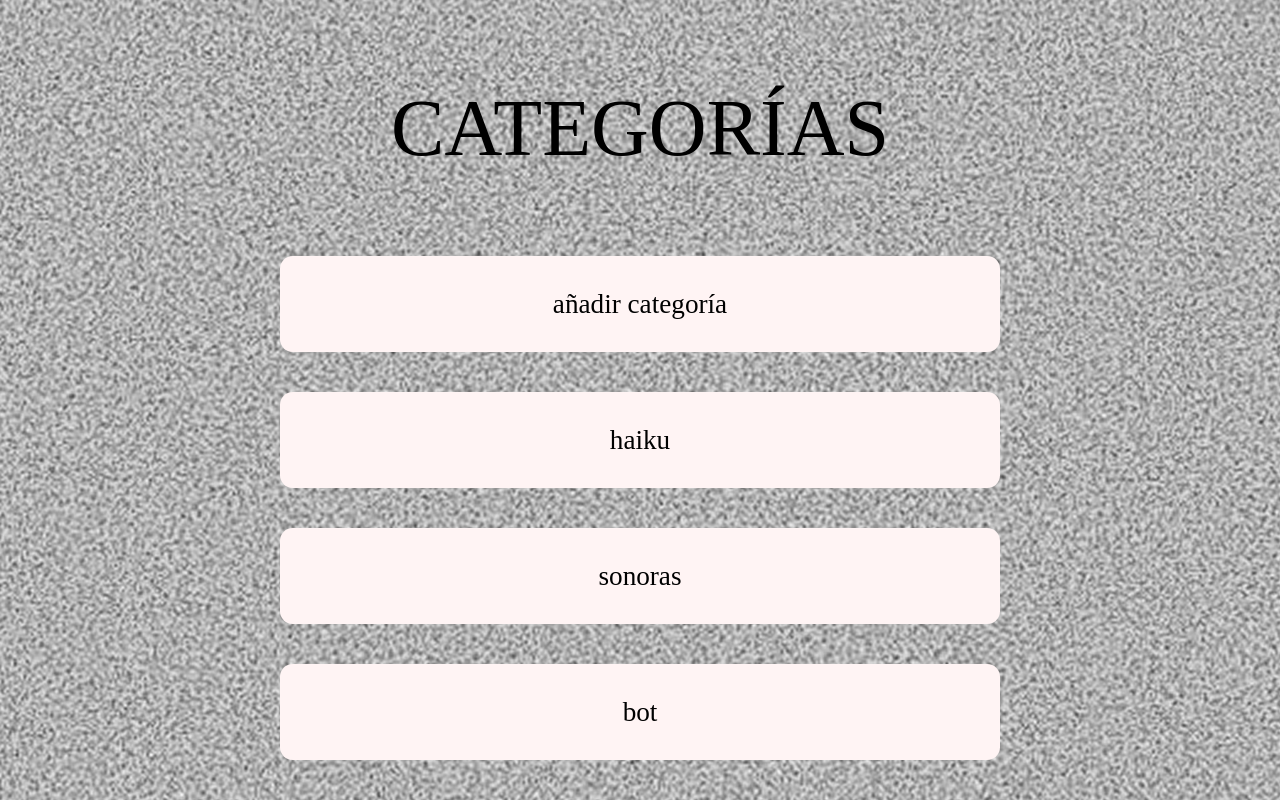
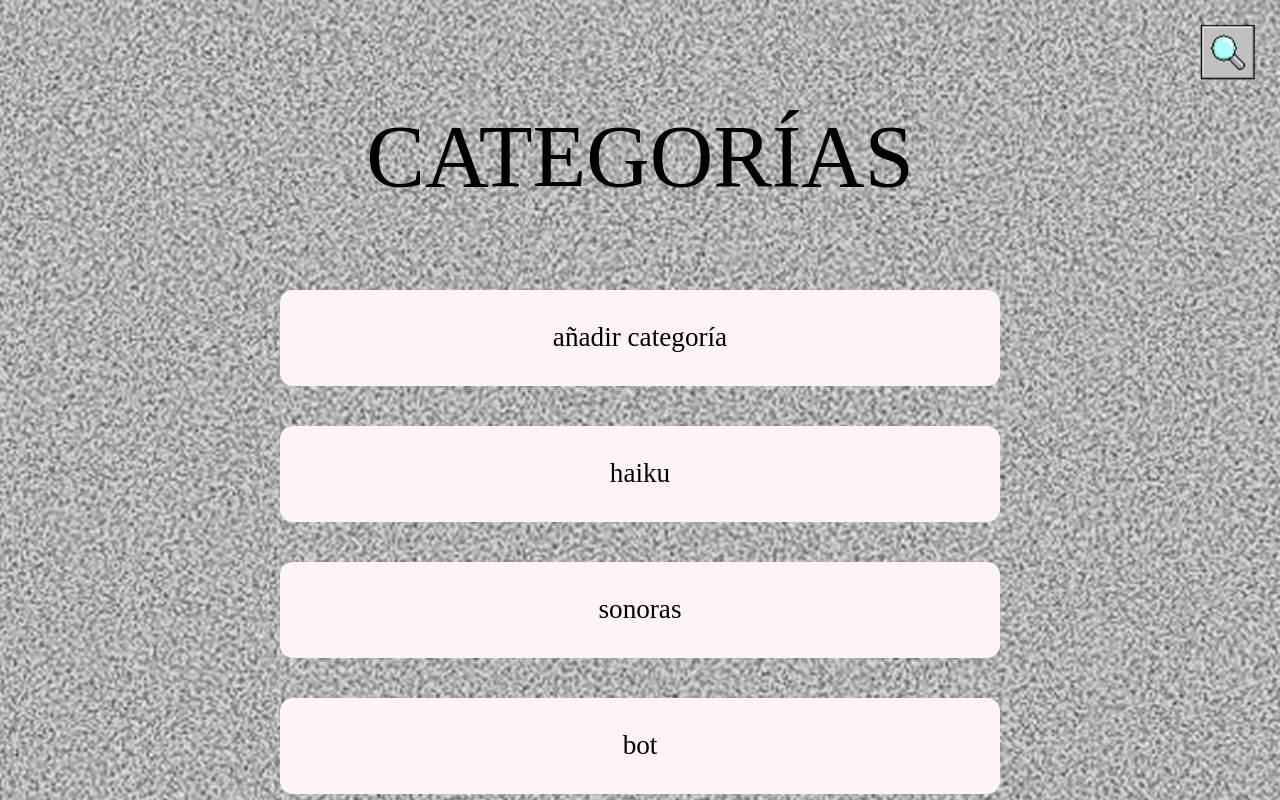
Before and after one commit to PROYECTO-RAIO/RAIO-ADMIN-FE, a React (Vite) app: page /categorias in a window 1280 px wide. Shown: the top 800 px of the page. Built offline with nearby package versions, Linux system fonts and the light colour scheme; a web font is replaced by a local one.

Commit message:
añadir icono de filtrar en category page, añadir estilo responsive para el icono

```diff
--- a/src/components/card/CategoryCard.css
+++ b/src/components/card/CategoryCard.css
@@ -43,6 +43,16 @@
   margin-top: 10rem;
 }
 
+.filter-icon {
+  position: fixed;
+  top: 1.5rem;
+  right: 1.5rem;
+  width: 2.8rem;
+  height: 2.8rem;
+  cursor: pointer;
+  z-index: 1000;
+}
+
 @media (min-width: 768px) {
   .category-card-button {
     font-size: 1.7rem;
@@ -55,7 +65,12 @@
   }
 
   .category-title {
-    font-size: 5rem;
-    margin-top: 5rem;
+    font-size: 5.5rem;
+    margin-top: 6.5rem;
+  }
+
+  .filter-icon {
+    width: 3.5rem;
+    height: 3.5rem;
   }
 }
--- a/src/pages/CategoryPage.jsx
+++ b/src/pages/CategoryPage.jsx
@@ -1,5 +1,6 @@
 import { useNavigate } from 'react-router-dom';
 import CategoryCard from "../components/card/CategoryCard";
+import filterIcon from '../assets/lupa.png'
 
 function CategoryPage() {
     const navigate = useNavigate();
@@ -16,6 +17,11 @@ function CategoryPage() {
 
     return (
         <section aria-labelledby="category-title">
+            <img
+                src={filterIcon}
+                alt="Filtrar categorías"
+                className="filter-icon"
+            />
             <h1 className="category-title">CATEGORÍAS</h1>
             <ul className="category-container">
                 <li key="create">
```
Also changed, not shown: src/assets/lupa.png (renamed from src/assets/lupa 1.png).
